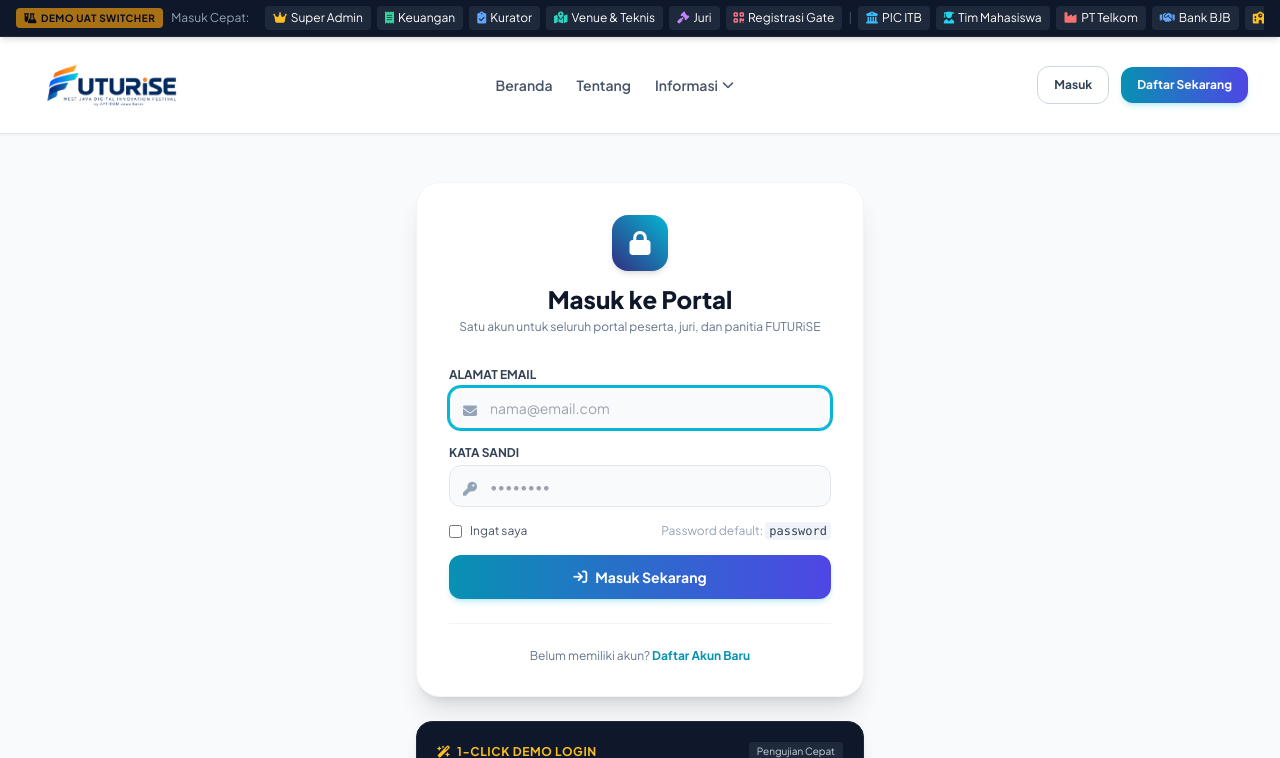
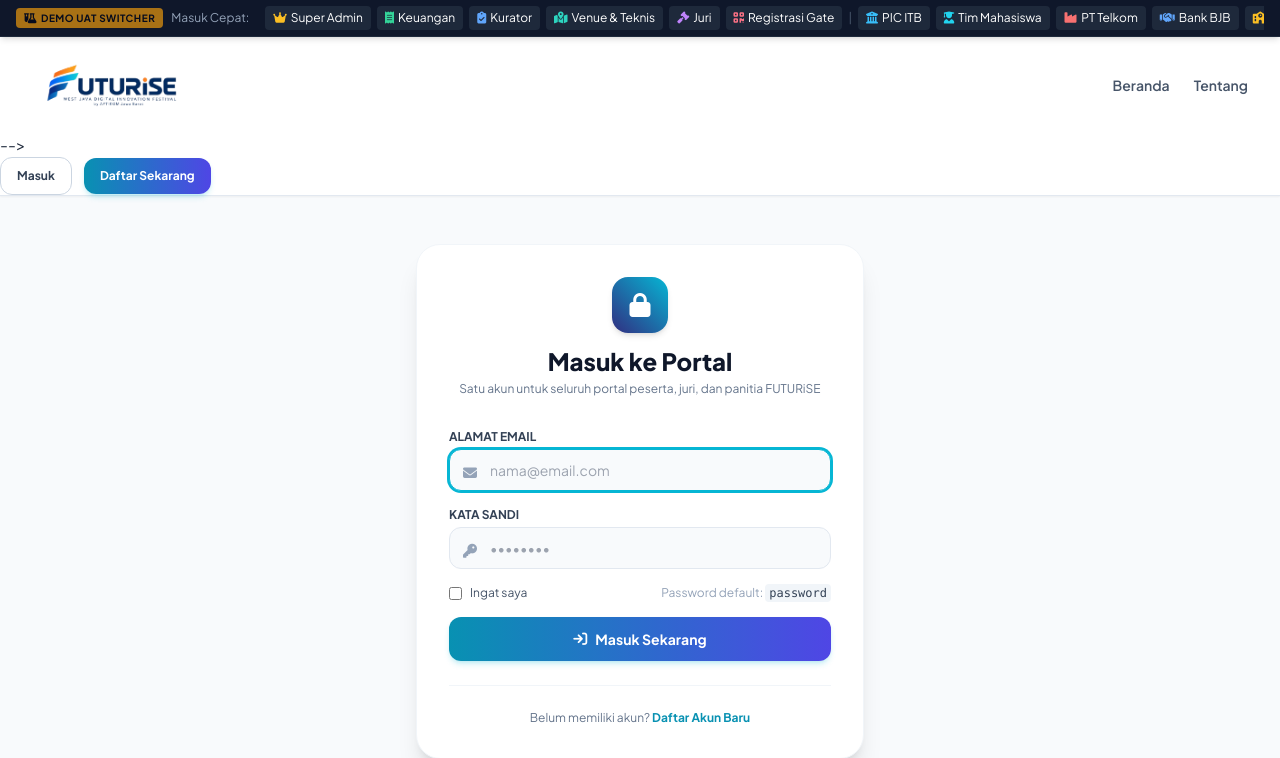
Before and after one commit to yefades-creator/futurise, a Laravel app: page /login in a window 1280 px wide. Shown: the top 758 px of the page. Run offline with Laravel 12, Linux system fonts and the light colour scheme; data comes from the database, SQL or seed files in the repository; some libraries are stand-ins or nearby versions.

Commit message:
Update app.blade.php

```diff
--- a/resources/views/layouts/app.blade.php
+++ b/resources/views/layouts/app.blade.php
@@ -138,7 +138,7 @@
                     <!-- <a href="{{ route('sponsors') }}" class="hover:text-cyan-600 transition {{ request()->routeIs('sponsors') ? 'text-cyan-600 font-bold' : '' }}">Sponsor</a> -->
 
                     <!-- Submenu Dropdown -->
-                    <div class="relative" x-data="{ open: false }" @click.outside="open = false">
+                    <!-- <div class="relative" x-data="{ open: false }" @click.outside="open = false">
                         <button @click="open = !open" class="flex items-center gap-1 hover:text-cyan-600 transition">
                             <span>Informasi</span>
                             <i class="fa-solid fa-chevron-down text-xs transition-transform" :class="{'rotate-180': open}"></i>
@@ -146,10 +146,10 @@
                         <div x-show="open" x-cloak class="absolute left-0 mt-3 w-56 bg-white rounded-xl shadow-xl border border-slate-100 py-2 z-50 text-xs">
                             <!-- <a href="{{ route('participant.info') }}" class="block px-4 py-2 hover:bg-slate-50 text-slate-700 hover:text-cyan-600 font-medium"><i class="fa-solid fa-circle-info w-5 text-slate-400"></i> Informasi Peserta</a> -->
                             <!-- <a href="{{ route('venue') }}" class="block px-4 py-2 hover:bg-slate-50 text-slate-700 hover:text-cyan-600 font-medium"><i class="fa-solid fa-map-location-dot w-5 text-slate-400"></i> Venue & Denah Booth</a> -->
-                            <a href="{{ route('news') }}" class="block px-4 py-2 hover:bg-slate-50 text-slate-700 hover:text-cyan-600 font-medium"><i class="fa-solid fa-newspaper w-5 text-slate-400"></i> Berita & Pengumuman</a>
+                            <!-- <a href="{{ route('news') }}" class="block px-4 py-2 hover:bg-slate-50 text-slate-700 hover:text-cyan-600 font-medium"><i class="fa-solid fa-newspaper w-5 text-slate-400"></i> Berita & Pengumuman</a> -->
                             <!-- <a href="{{ route('contact') }}" class="block px-4 py-2 hover:bg-slate-50 text-slate-700 hover:text-cyan-600 font-medium"><i class="fa-solid fa-headset w-5 text-slate-400"></i> Kontak Sekretariat</a> -->
                         </div>
-                    </div>
+                    </div> -->
                 </nav>
 
                 <!-- Auth Buttons -->
@@ -232,14 +232,14 @@
         <div x-show="mobileMenu" x-cloak class="lg:hidden border-t border-slate-200 bg-white px-4 pt-3 pb-6 space-y-2">
             <a href="{{ route('home') }}" class="block px-3 py-2 rounded-lg text-slate-800 font-semibold hover:bg-slate-50">Beranda</a>
             <a href="{{ route('about') }}" class="block px-3 py-2 rounded-lg text-slate-800 font-semibold hover:bg-slate-50">Tentang Acara</a>
-            <a href="{{ route('agenda') }}" class="block px-3 py-2 rounded-lg text-slate-800 font-semibold hover:bg-slate-50">Program & Agenda</a>
+            <!-- <a href="{{ route('agenda') }}" class="block px-3 py-2 rounded-lg text-slate-800 font-semibold hover:bg-slate-50">Program & Agenda</a>
             <a href="{{ route('showcase') }}" class="block px-3 py-2 rounded-lg text-slate-800 font-semibold hover:bg-slate-50">Showcase 60 Karya</a>
             <a href="{{ route('industries') }}" class="block px-3 py-2 rounded-lg text-slate-800 font-semibold hover:bg-slate-50">Industri & Mitra</a>
             <a href="{{ route('sponsors') }}" class="block px-3 py-2 rounded-lg text-slate-800 font-semibold hover:bg-slate-50">Paket Sponsor</a>
             <a href="{{ route('venue') }}" class="block px-3 py-2 rounded-lg text-slate-800 font-semibold hover:bg-slate-50">Venue & Denah Booth</a>
             <a href="{{ route('news') }}" class="block px-3 py-2 rounded-lg text-slate-800 font-semibold hover:bg-slate-50">Berita & Pengumuman</a>
             <a href="{{ route('participant.info') }}" class="block px-3 py-2 rounded-lg text-slate-800 font-semibold hover:bg-slate-50">Informasi Peserta & FAQ</a>
-            <a href="{{ route('contact') }}" class="block px-3 py-2 rounded-lg text-slate-800 font-semibold hover:bg-slate-50">Kontak Sekretariat</a>
+            <a href="{{ route('contact') }}" class="block px-3 py-2 rounded-lg text-slate-800 font-semibold hover:bg-slate-50">Kontak Sekretariat</a> -->
             <div class="pt-4 border-t border-slate-100 flex flex-col gap-2">
                 @auth
                     <a href="{{ route('portal.dashboard') }}" class="w-full text-center px-4 py-2.5 rounded-xl bg-indigo-900 text-white font-bold text-xs">Akses Portal</a>
```
